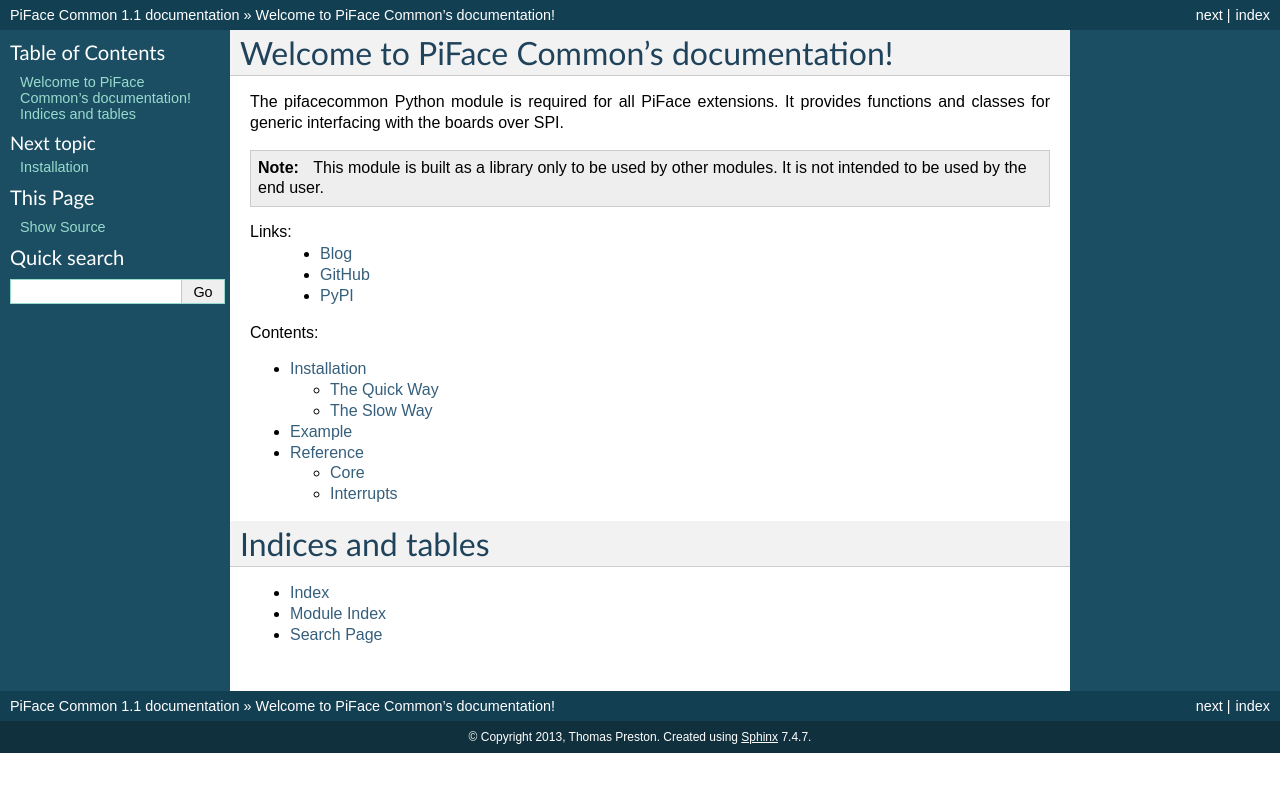
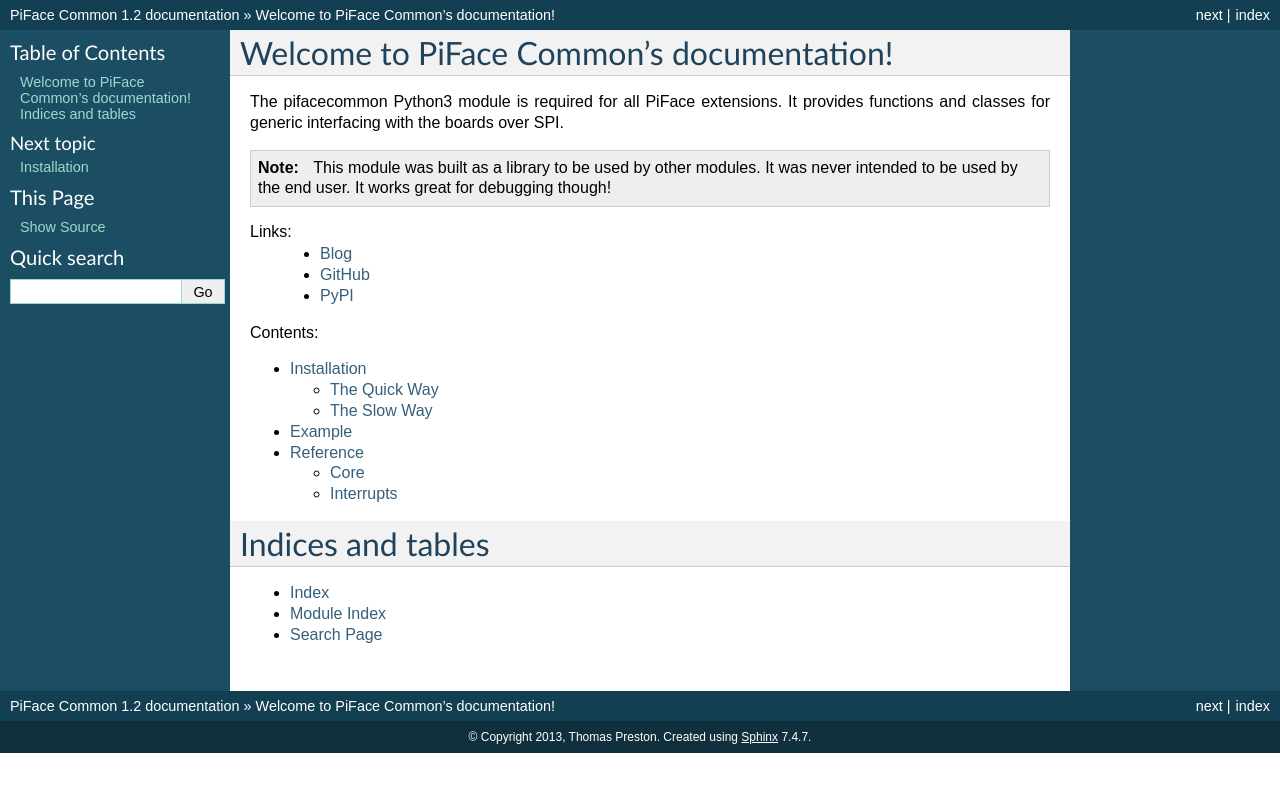
Before and after one commit to piface/pifacecommon, a Sphinx documentation site: the page built from docs/index.rst, in a window 1280 px wide. Shown: the top 792 px of the page. Built offline with Sphinx 7.4.7, drawn with Linux system fonts in a browser that asks for light colours; formulas are drawn with MathJax 3.

Commit message:
updated docs

```diff
--- a/docs/conf.py
+++ b/docs/conf.py
@@ -49,9 +49,9 @@
 # built documents.
 #
 # The short X.Y version.
-version = '1.1'
+version = '1.2'
 # The full version, including alpha/beta/rc tags.
-release = '1.1'
+release = '1.2'
 
 # The language for content autogenerated by Sphinx. Refer to documentation
 # for a list of supported languages.
--- a/docs/example.rst
+++ b/docs/example.rst
@@ -1,7 +1,7 @@
 #######
 Example
 #######
-Here is some example usage of pifacecommon::
+Here are some examples of how to use pifacecommon::
 
     $ python3
     >>> import pifacecommon
--- a/docs/index.rst
+++ b/docs/index.rst
@@ -6,12 +6,13 @@
 Welcome to PiFace Common's documentation!
 =========================================
 
-The pifacecommon Python module is required for all PiFace extensions. It
+The pifacecommon Python3 module is required for all PiFace extensions. It
 provides functions and classes for generic interfacing with the boards over
 SPI.
 
-.. note:: This module is built as a library only to be used by other modules. It
-   is not intended to be used by the end user.
+.. note:: This module was built as a library to be used by other modules. It
+   was never intended to be used by the end user. It works great for
+   debugging though!
 
 Links:
     - `Blog <http://pifacedigital.wordpress.com/>`_
--- a/docs/installation.rst
+++ b/docs/installation.rst
@@ -8,7 +8,7 @@
 
     $ git clone https://github.com/piface/pifacecommon.git
     $ cd pifacecommon
-    $ sudo ./install.sh
+    $ sudo python3 setup.py install
 
 Then reboot.
 
```
Also changed, not shown: other parts of docs/example.rst (+3 -0 lines), other parts of docs/installation.rst (+3 -1 lines), setup.py (+47 -0 lines), 2 other files.
